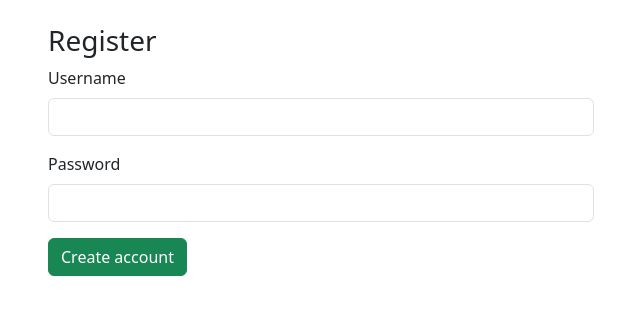
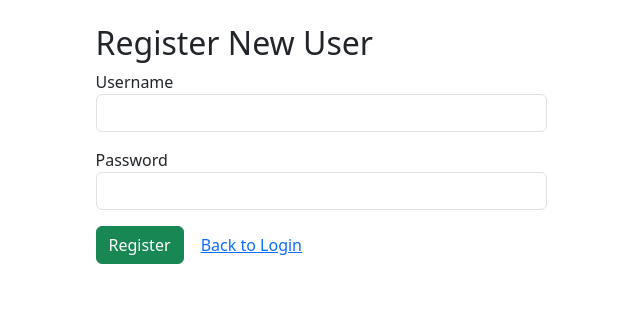
Before and after one commit to onesmuson/Patient-Data-Management-System-PDMS-, a Flask app: page /register in a window 1280 px wide. Shown: the part 56-371 px from the top of the page, without its empty margins (319-959 px from the left). Run offline with Flask 3, Linux system fonts and the light colour scheme.

Commit message:
Update register.html

```diff
--- a/templates/register.html
+++ b/templates/register.html
@@ -1,18 +1,20 @@
 {% extends "base.html" %}
+
 {% block content %}
 <div class="row justify-content-center">
-  <div class="col-md-6">
-    <h3>Register</h3>
-    <form method="POST" action="{{ url_for('register') }}">
+    <div class="col-md-5">
+        <h2>Register New User</h2>
+        <form method="POST">
             <div class="mb-3">
-        <label class="form-label">Username</label>
-        <input class="form-control" name="username" required />
+                <label>Username</label>
+                <input type="text" name="username" class="form-control" required>
             </div>
             <div class="mb-3">
-        <label class="form-label">Password</label>
-        <input class="form-control" type="password" name="password" required />
+                <label>Password</label>
+                <input type="password" name="password" class="form-control" required>
             </div>
-      <button class="btn btn-success">Create account</button>
+            <button type="submit" class="btn btn-success">Register</button>
+            <a href="{{ url_for('login') }}" class="btn btn-link">Back to Login</a>
         </form>
     </div>
 </div>
```
Lines whose indentation alone changed are shown as unchanged.
